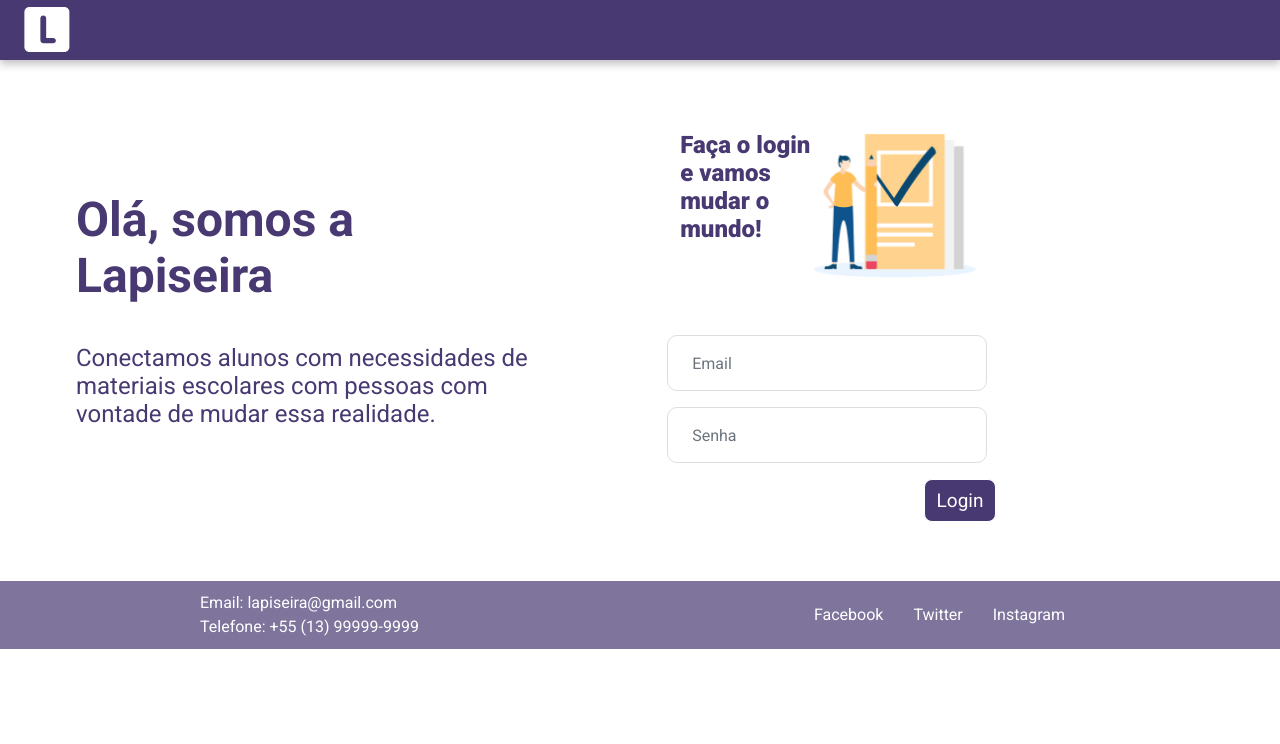
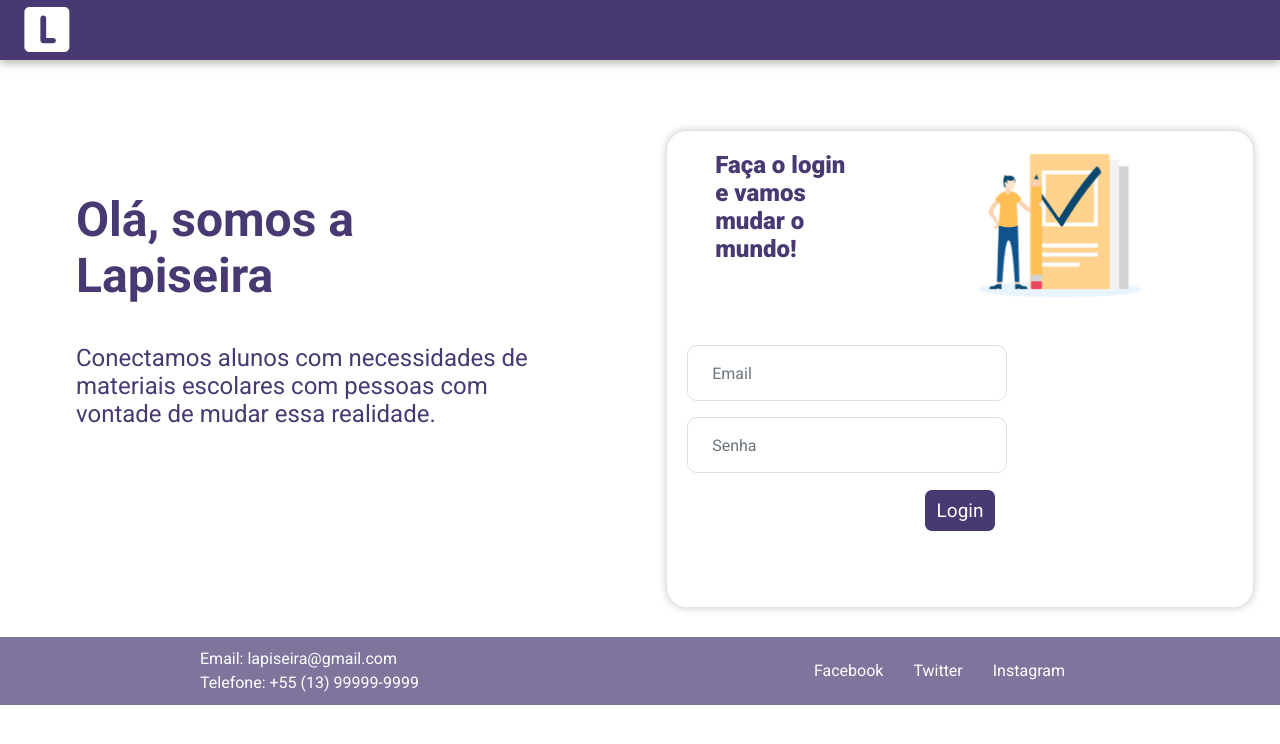
Before and after one commit to enzocsantos18/squad28, a React (Create React App) app in the folder frontend/: page /login in a window 1280 px wide. Shown: the top 744 px of the page. Built offline with nearby package versions, Linux system fonts and the light colour scheme.

Commit message:
Melhoria
Melhora da rolagem do Formulario para as demissões 360px(Mobile) e 990px(Computador )e acima disso.

```diff
--- a/frontend/src/pages/Login/index.js
+++ b/frontend/src/pages/Login/index.js
@@ -87,12 +87,15 @@ function Login() {
           <Col sm={6}>
             <div className="grid">
               <Row>
+                <Col xs={6} sm={6}>
                   <div id='espacamento_texto_img'>
                     <h2 className="h2_titulo_login">
                       Faça o login <br />e vamos <br />
                       mudar o<br /> mundo!
                     </h2>
                   </div>
+                </Col>
+                <Col xs={6} sm={6}>
                   <div>
                     <img
                       className="img_login"
@@ -100,8 +103,9 @@ function Login() {
                       src={imagemlogin}
                     />
                   </div>
-              </Row>
+                </Col>
 
+                <Col xs={12} sm={12}>
                   <Form id="form" onSubmit={handleSubmit}>
                     <Form.Group>
                       <Form.Control
@@ -133,9 +137,13 @@ function Login() {
                                     {/* <Link to="/cadastroResponsavel">Cadastro responsável</Link>
                     <Link to="/cadastroLoja">Cadastro Loja</Link> */}
                   </Form>
-            </div>
                 </Col>
               </Row>
+            </div>
+
+          </Col>
+        </Row>
+
       </Container>
       <Footer />
     </>
--- a/frontend/src/pages/Login/login.css
+++ b/frontend/src/pages/Login/login.css
@@ -104,6 +104,7 @@ body{
     .div_texto{
         display: block;
     }
+
 }
 
 @media (min-width: 992px){
@@ -123,19 +124,91 @@ body{
         font-size: 24px;
         line-height: 28px;
     }
-    /* .grid{
-        border-style: solid;
-        border: 2px solid black;
-        padding: 10px;
-        border-radius: 25px;
-    } */
+    .grid{
+        /* border-style: solid; */
+        /*  border: 2px solid black; */
+        padding: 20px;
+        box-shadow: 0px 0px 10px rgba(0, 0, 0, 0.25);
+        border-radius: 20px;
+        margin-bottom: 5%;;
+
+    }
     #espacamento_texto_img{
         margin-bottom: 15%;
     }
+    #form{
+        margin-top: 8%;
+    }
 
 
+    /* <Col sm={6}>Do outro lado
+      <Row>
+
+        <Col sm={6}> Texto
+
+        </Col>
+        <Col sm={6}> Imagem
+
+        </Col>
+
+        <Col sm={12}> input
+        </Col>
+      </Row> */
 
 
+          /* Pagina funcioando
 
 
+          <Col sm={6}>
+            <div className="grid">
+              <Row>
+                <div id='espacamento_texto_img'>
+                  <h2 className="h2_titulo_login">
+                    Faça o login <br />e vamos <br />
+                    mudar o<br /> mundo!
+                  </h2>
+                </div>
+                <div>
+                  <img
+                    className="img_login"
+                    alt="imagem ilustrativa login"
+                    src={imagemlogin}
+                  />
+                </div>
+              </Row>
+
+              <Form id="form" onSubmit={handleSubmit}>
+                <Form.Group>
+                  <Form.Control
+
+                    id="input_login"
+                    type="email"
+                    placeholder="Email"
+                    onChange={handleInputChange}
+                    name="email"
+                  />
+                </Form.Group>
+
+                <Form.Group>
+                  <Form.Control
+                    id="input_login"
+                    onChange={handleInputChange}
+                    name="password"
+                    type="password"
+                    placeholder="Senha"
+                  />
+                </Form.Group>
+                {erro && <span className="erro">Email e/ou senha inválidos.</span>}
+
+                  <div id="buttom_div">
+                    <Button id="buttonEntar" type="submit">
+                      Login
+                    </Button>
+                  </div> */
+                                 /* <Link to="/cadastroResponsavel">Cadastro responsável</Link>
+                <Link to="/cadastroLoja">Cadastro Loja</Link> */
+              /* </Form>
+            </div>
+
+          </Col> */
 }
```
Lines whose indentation alone changed are shown as unchanged.
